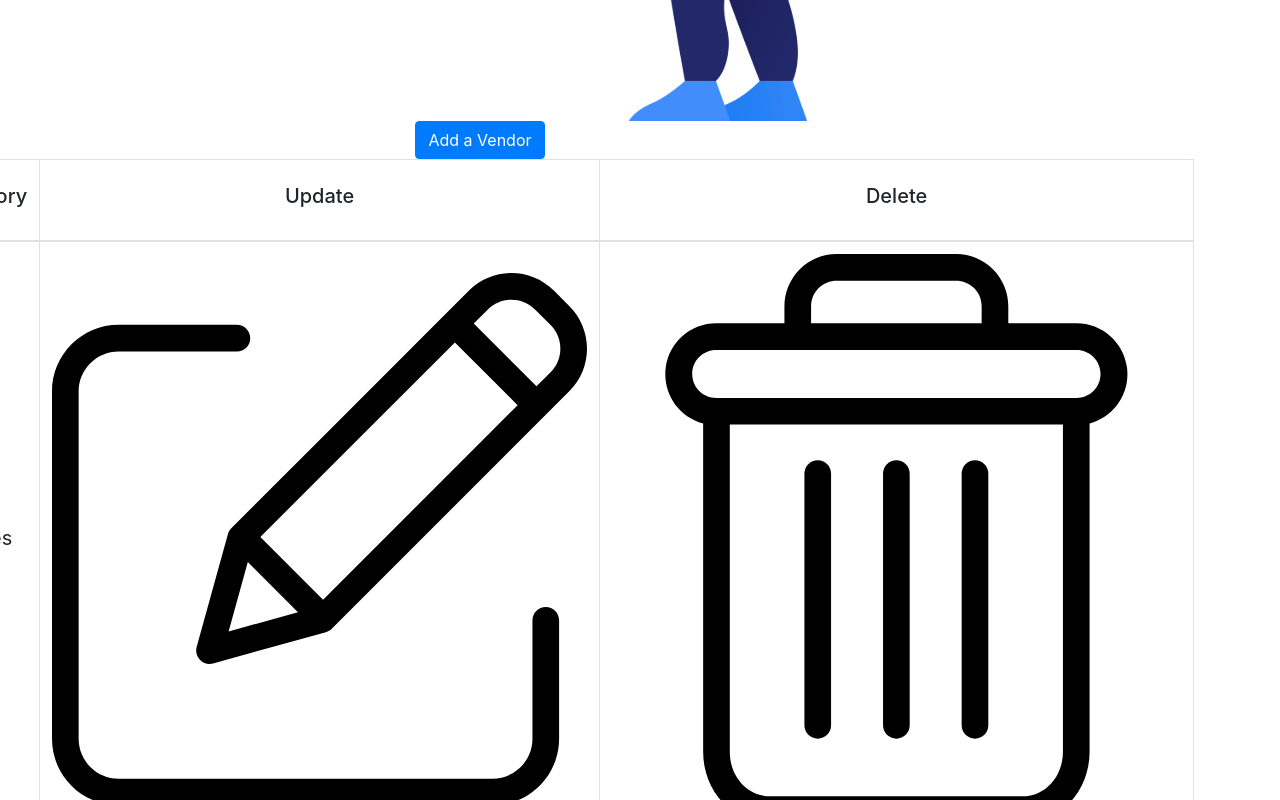
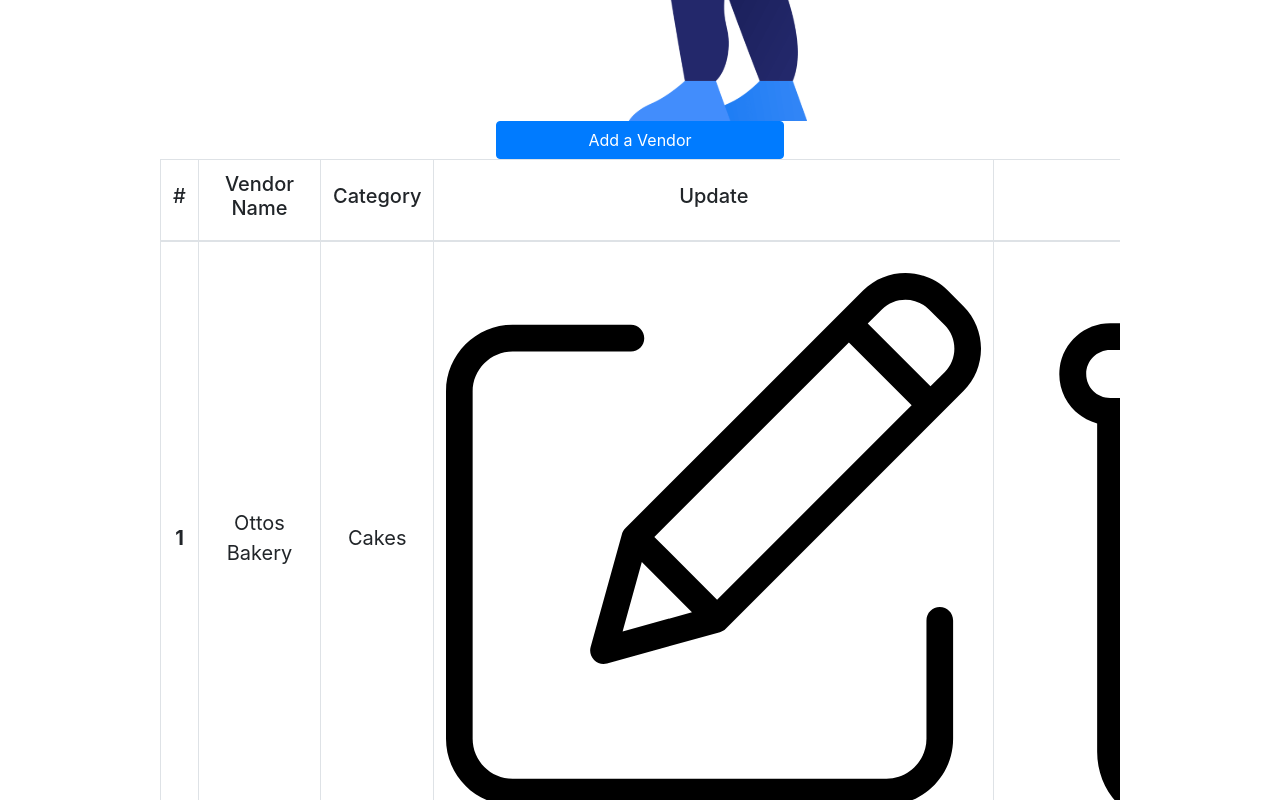
Before and after one commit to BloomTech-Labs/wedding-bells-fe, a React (Create React App) app in the folder weddingbells/: page / in a window 1280 px wide. Shown: the part 2360-3160 px from the top of the page. Built offline with nearby package versions, Linux system fonts and the light colour scheme.

Commit message:
Added styles to the index.scss stylesheet to make the table much more responsive and presentable and presentable using flexbox.

```diff
--- a/weddingbells/src/components/Vendor List/index.scss
+++ b/weddingbells/src/components/Vendor List/index.scss
@@ -1,10 +1,23 @@
+.tableGroup {
+	display: flex;
+	flex-wrap: nowrap;
+	justify-content: center;
+	flex-direction: column;
+	align-content: center;
+	width: 75%;
+	vertical-align: middle;
+	align-items: center;
+	button {
+		width: 30%;
+	}
+}
+
 .vendorsList {
 	display: flex;
 	flex-wrap: nowrap;
 	justify-content: center;
 	align-items: stretch;
 	align-content: center;
-	width: 75%;
 	vertical-align: middle;
 
 	// border: 3px solid black;
```
